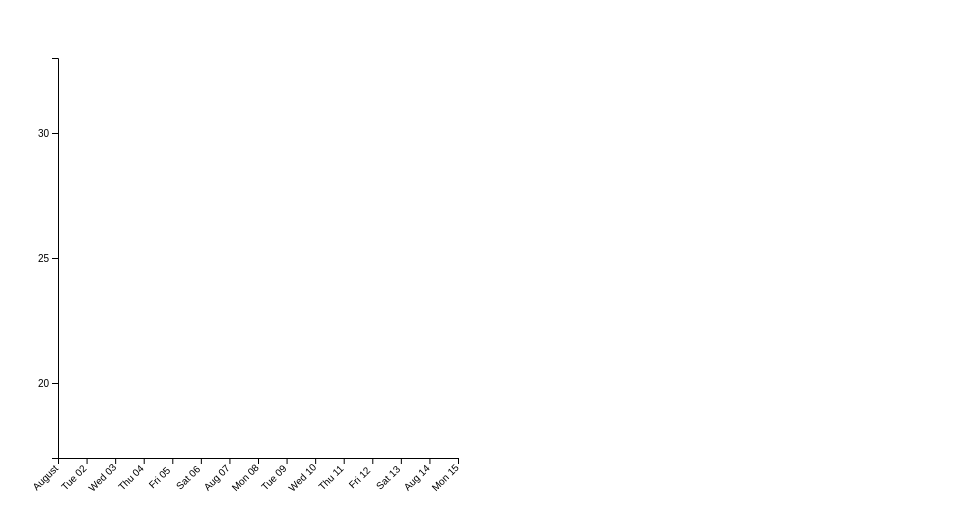
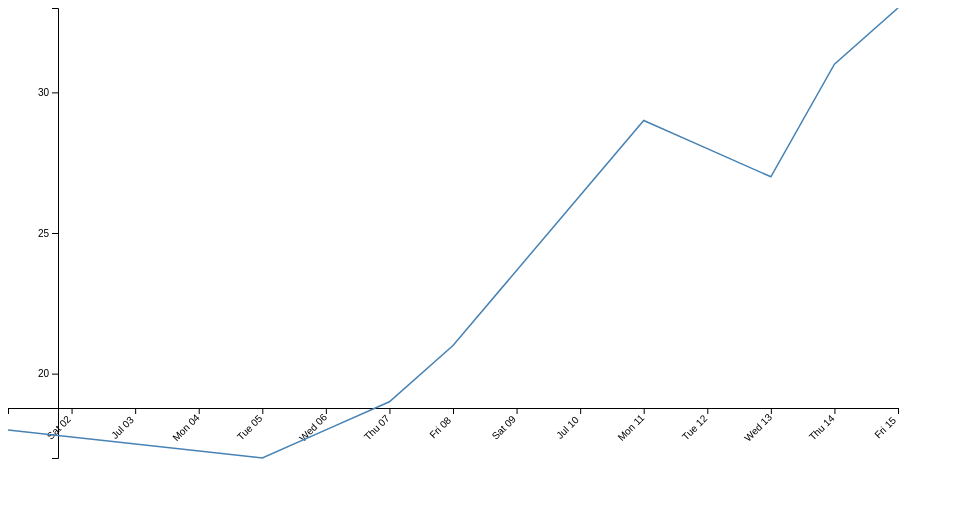
Before and after one commit to hebertomoreno/ntdoyStockViz, a plain HTML site: page index.html in a window 1280 px wide. Shown: the whole page, without its empty margins (0-954 px from the left). Drawn offline with Linux system fonts and the light colour scheme.

Commit message:
DRAWING THE LINE OH YEAH
It draws the line now. I just need to make it a bit more INSIDE the
graph and we should be all set. I was referencing a variable wrong.
Anyway, thrilled!!

```diff
--- a/index.html
+++ b/index.html
@@ -1,16 +1,22 @@
 <html>
 <style>
 .axis path,
-.axis line{
-			fill: none;
-			stroke: black;
-			stroke-width: 4px;
-			shape-rendering: crispEdges;
-			}
-.axis text{
-			font-family: sans-serif;
-			font-size: 11px;
+.axis line {
+  fill: none;
+  stroke: #000;
+  shape-rendering: crispEdges;
 }
+
+.x.axis path {
+  display: none;
+}
+
+.line {
+  fill: none;
+  stroke: steelblue;
+  stroke-width: 1.5px;
+}
+
 </style>
 <head>
   <meta charset="utf-8">
--- a/ntdoyLineGraph.js
+++ b/ntdoyLineGraph.js
@@ -1,6 +1,9 @@
 //Width, Height and padding
-var w = 500;
-var h = 500;
+var margin = {top: 20, right: 20, bottom: 30, left: 50},
+    w = 960 - margin.left - margin.right,
+    h = 500 - margin.top - margin.bottom;
+/*var w = 500;
+var h = 500;*/
 var padding = 50;
 
 var makeLineGraph = function(data)
@@ -8,22 +11,27 @@ var makeLineGraph = function(data)
   /***Draw SVG***/
   var svg = d3.select("body")
               .append("svg")
-              .attr("width",w)
-              .attr("height",h);
+              .attr("width",w + margin.left + margin.right)
+              .attr("height",h + margin.top + margin.bottom);
   /***Useful Domain Variables***/
-  var maxDate = new Date(2016,07,15);
-  var minDate = new Date(2016,07,01);
+  //var minDate = getMinDate(data);
+
+  var xDom = d3.extent(data, function(d){
+              return d.Time;
+            })
   var yDom = d3.extent(data,function(d)
             {
               return d.Open;
             })
+  console.log("X Domain", xDom);
+  console.log("Y Domain", yDom);
   /***Scales***/
   var xScale = d3.scaleTime()
-                  .domain([minDate, maxDate])
-                  .range([padding, w-padding]);
+                  .domain(xDom)
+                  .range([0, w]);
   var yScale = d3.scaleLinear()
                   .domain(yDom)
-                  .range([h-padding,padding]);
+                  .range([h,0]);
   /****Axes Declaration****/
   var xAxis = d3.axisBottom()
                      /*Each axis also needs to be told on what scale to
@@ -36,6 +44,18 @@ var makeLineGraph = function(data)
                     .scale(yScale)
                     /*Indicates the number of ticks*/
                     .ticks(5);
+  /***Line Declaration***/
+  var line = d3.line()
+                .x(function(d) {
+                  console.log("X being drawn in ", d.Time);
+                  console.log("Value scaled in x: ",xScale(d.Time));
+                  return xScale(d.Time);
+                })
+                .y(function(d) {
+                  console.log("Y being drawn in ", d.Open);
+                  console.log("Value scaled in y: ",yScale(d.Open));
+                  return yScale(d.Open);
+                });
   /***Draw Axes***/
   svg.append("g")
      .attr("class","xaxis")
@@ -49,4 +69,15 @@ var makeLineGraph = function(data)
          .attr("transform", function(d) {
              return "translate(" + this.getBBox().height*-2 + "," + this.getBBox().height + ")rotate(-45)";
        });
+  /***Draw Line***/
+  svg.append("path")
+      .datum(data)
+      .attr("class", "line")
+      .attr("d", line);
 }
+
+function getMinDate(data){
+  /***Function to get the min Date so that we can return a
+  dynamic domain to the scale.
+  (In Progress)***/
+}
```
